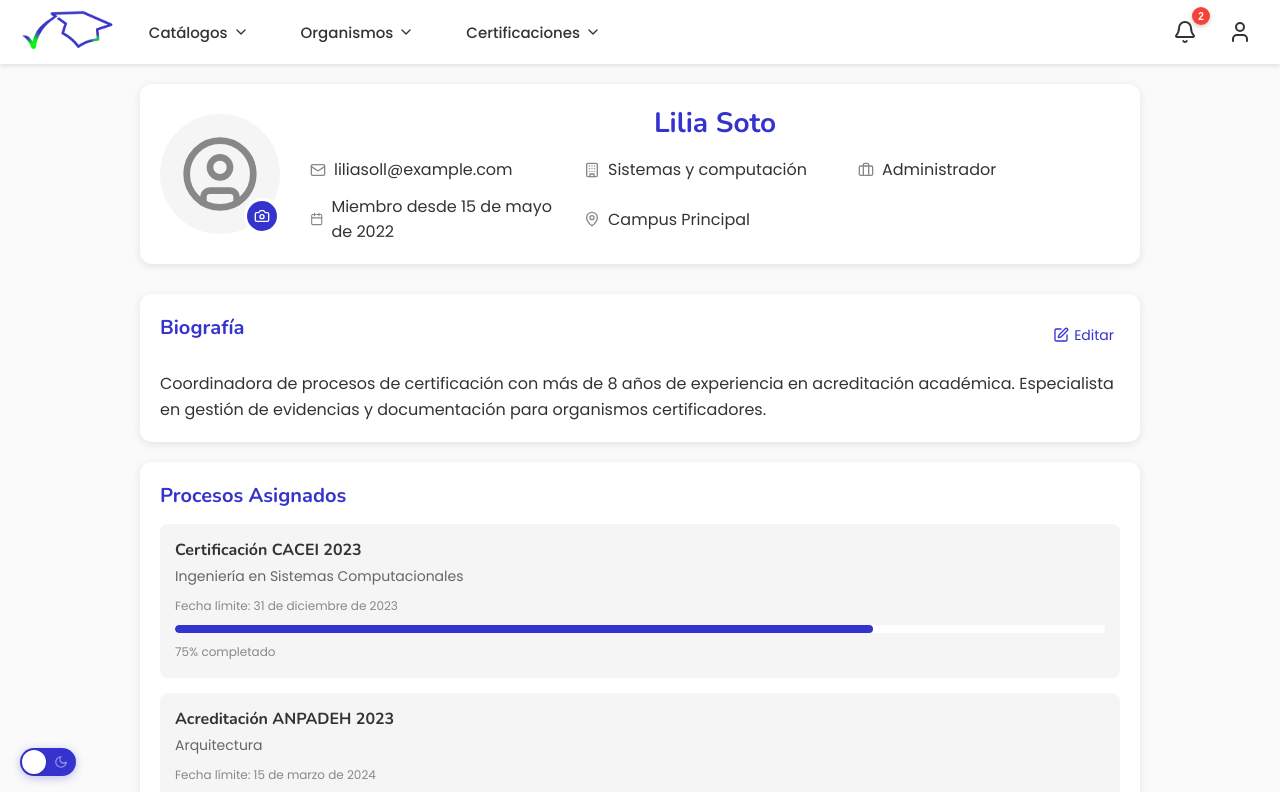
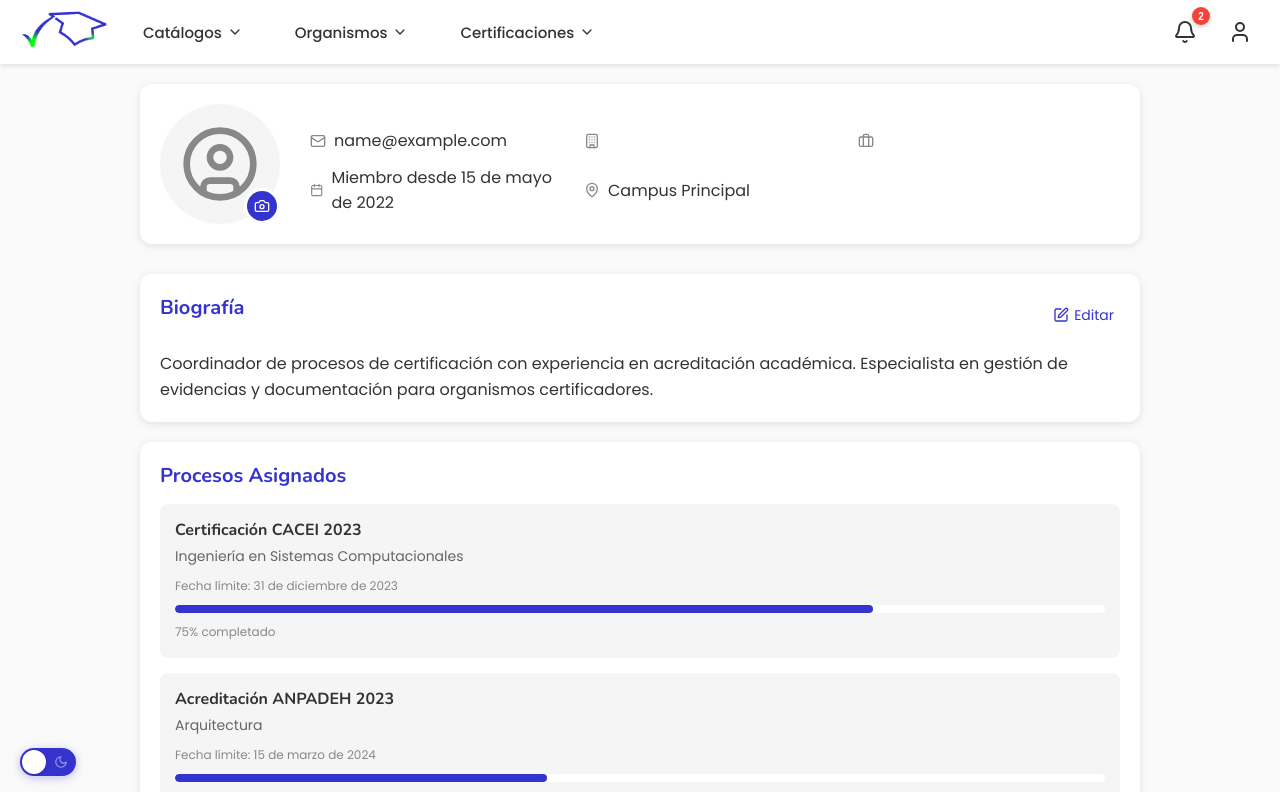
Before and after one commit to liliasoto/macps, a React (Create React App) app: page /perfil in a window 1280 px wide. Shown: the top 792 px of the page. Built offline with nearby package versions, Linux system fonts and the light colour scheme; sample sign-in values are in the browser's storage.

Commit message:
Fixed issues with settings

```diff
--- a/src/components/bar.tsx
+++ b/src/components/bar.tsx
@@ -2,11 +2,12 @@
 
 import React from "react"
 import { useState, useEffect, useRef } from "react"
-import { Link } from "react-router-dom"
-import logo from "../images/logob.png"
+import { Link, useNavigate } from "react-router-dom"
+import logo from "../images/logomacpspng.png"
 import { Bell, User, ChevronDown, Menu } from "lucide-react"
 import NotificationsPanel from "./notificationsPanel.tsx"
 import UserMenu from "./userMenu.tsx"
+import { useAuth } from "../context/authContext.tsx"
 import "../styles/mainStyles.css"
 
 const Bar: React.FC = () => {
@@ -18,6 +19,15 @@ const Bar: React.FC = () => {
   const dropdownRef = useRef<HTMLDivElement>(null)
   const notificationsRef = useRef<HTMLDivElement>(null)
   const userMenuRef = useRef<HTMLDivElement>(null)
+  const { isAuthenticated } = useAuth()
+  const navigate = useNavigate()
+
+  // Redirigir al login si no está autenticado
+  useEffect(() => {
+    if (!isAuthenticated) {
+      navigate("/")
+    }
+  }, [isAuthenticated, navigate])
 
   const handleDropdown = (menu: string) => {
     setActiveDropdown(activeDropdown === menu ? null : menu)
--- a/src/components/profile.tsx
+++ b/src/components/profile.tsx
@@ -4,23 +4,8 @@ import React from "react"
 import { useState } from "react"
 import { Camera, Mail, Building, UserCircle, Briefcase, Calendar, MapPin, Edit } from "lucide-react"
 import Bar from "./bar.tsx"
+import { useAuth } from "../context/authContext.tsx"
 import "../styles/profileStyles.css"
-
-// Datos de ejemplo para el usuario
-const userData = {
-  id: 1,
-  nombre: "Lilia Soto",
-  apellidoPaterno: "Soto",
-  apellidoMaterno: "Llamas",
-  email: "liliasoll@example.com",
-  usuario: "liliasoll",
-  rol: "Administrador",
-  departamento: "Sistemas y computación",
-  fechaRegistro: "2022-05-15",
-  ubicacion: "Campus Principal",
-  avatar: null, // URL de la imagen de avatar, null para usar el icono por defecto
-  bio: "Coordinadora de procesos de certificación con más de 8 años de experiencia en acreditación académica. Especialista en gestión de evidencias y documentación para organismos certificadores.",
-}
 
 // Datos de ejemplo para actividades recientes
 const actividadesRecientes = [
@@ -76,8 +61,11 @@ const procesosAsignados = [
 ]
 
 const Profile: React.FC = () => {
+  const { user } = useAuth()
   const [isEditingBio, setIsEditingBio] = useState(false)
-  const [bio, setBio] = useState(userData.bio)
+  const [bio, setBio] = useState(
+    "Coordinador de procesos de certificación con experiencia en acreditación académica. Especialista en gestión de evidencias y documentación para organismos certificadores.",
+  )
 
   const handleSaveBio = () => {
     // Aquí iría la lógica para guardar la bio en el backend
@@ -89,6 +77,8 @@ const Profile: React.FC = () => {
     return new Date(dateString).toLocaleDateString("es-MX", options)
   }
 
+  if (!user) return null
+
   return (
     <div className="main-container">
       <Bar />
@@ -96,8 +86,8 @@ const Profile: React.FC = () => {
         <div className="profile-header">
           <div className="profile-avatar-container">
             <div className="profile-avatar">
-              {userData.avatar ? (
-                <img src={userData.avatar || "/placeholder.svg"} alt={userData.nombre} />
+              {user.avatar ? (
+                <img src={user.avatar || "/placeholder.svg"} alt={user.nombre} />
               ) : (
                 <UserCircle size={80} />
               )}
@@ -107,27 +97,29 @@ const Profile: React.FC = () => {
             </div>
           </div>
           <div className="profile-info">
-            <h1>{userData.nombre}</h1>
+            <h1>
+              {user.nombre} {user.apellidoPaterno} {user.apellidoMaterno}
+            </h1>
             <div className="profile-details">
               <div className="profile-detail">
                 <Mail size={16} />
-                <span>{userData.email}</span>
+                <span>{user.email}</span>
               </div>
               <div className="profile-detail">
                 <Building size={16} />
-                <span>{userData.departamento}</span>
+                <span>{user.departamento}</span>
               </div>
               <div className="profile-detail">
                 <Briefcase size={16} />
-                <span>{userData.rol}</span>
+                <span>{user.rol}</span>
               </div>
               <div className="profile-detail">
                 <Calendar size={16} />
-                <span>Miembro desde {formatDate(userData.fechaRegistro)}</span>
+                <span>Miembro desde {formatDate("2022-05-15")}</span>
               </div>
               <div className="profile-detail">
                 <MapPin size={16} />
-                <span>{userData.ubicacion}</span>
+                <span>Campus Principal</span>
               </div>
             </div>
           </div>
--- a/src/components/userMenu.tsx
+++ b/src/components/userMenu.tsx
@@ -2,17 +2,10 @@
 
 import React from "react"
 import { useRef, useEffect } from "react"
-import { useNavigate } from "react-router-dom"
+import { Link } from "react-router-dom"
 import { User, Settings, LogOut, UserCircle } from "lucide-react"
+import { useAuth } from "../context/authContext.tsx"
 import "../styles/dropdownPanels.css"
-
-// Datos de ejemplo para el usuario
-const sampleUser = {
-  name: "Lilia Soto",
-  email: "liliasoll@example.com",
-  role: "Administrador",
-  avatar: null, // URL de la imagen de avatar, null para usar el icono por defecto
-}
 
 interface UserMenuProps {
   isOpen: boolean
@@ -21,6 +14,7 @@ interface UserMenuProps {
 
 const UserMenu: React.FC<UserMenuProps> = ({ isOpen, onClose }) => {
   const menuRef = useRef<HTMLDivElement>(null)
+  const { user, logout } = useAuth()
 
   // Cerrar el menú al hacer clic fuera
   useEffect(() => {
@@ -39,51 +33,36 @@ const UserMenu: React.FC<UserMenuProps> = ({ isOpen, onClose }) => {
     }
   }, [isOpen, onClose])
 
-  // Obtener la función de navegación
-  const navigate = useNavigate()
-
   // Manejar el cierre de sesión
   const handleLogout = () => {
-    // Aquí iría la lógica para limpiar el estado de autenticación
-    // Por ejemplo, eliminar tokens del localStorage
-    localStorage.removeItem("authToken")
-    localStorage.removeItem("userData")
-
-    // Cerrar el menú de usuario
+    logout()
     onClose()
-
-    // Redirigir al usuario a la página principal
-    navigate("/")
-
-    console.log("Sesión cerrada correctamente")
   }
 
   return (
     <div ref={menuRef} className={`dropdown-panel user-menu ${isOpen ? "active" : ""}`}>
       <div className="user-header">
         <div className="user-avatar">
-          {sampleUser.avatar ? (
-            <img src={sampleUser.avatar || "/placeholder.svg"} alt={sampleUser.name} />
-          ) : (
-            <UserCircle size={48} />
-          )}
+          {user?.avatar ? <img src={user.avatar || "/placeholder.svg"} alt={user.nombre} /> : <UserCircle size={48} />}
         </div>
         <div className="user-info">
-          <h3>{sampleUser.name}</h3>
-          <p>{sampleUser.role}</p>
-          <span>{sampleUser.email}</span>
+          <h3>
+            {user?.nombre} {user?.apellidoPaterno}
+          </h3>
+          <p>{user?.rol}</p>
+          <span>{user?.email}</span>
         </div>
       </div>
 
       <div className="menu-items">
-        <a href="/perfil" className="menu-item">
+        <Link to="/perfil" className="menu-item" onClick={onClose}>
           <User size={18} />
           <span>Mi Perfil</span>
-        </a>
-        <a href="/configuracion" className="menu-item">
+        </Link>
+        <Link to="/configuracion" className="menu-item" onClick={onClose}>
           <Settings size={18} />
           <span>Configuración</span>
-        </a>
+        </Link>
         <button onClick={handleLogout} className="menu-item logout">
           <LogOut size={18} />
           <span>Cerrar Sesión</span>
--- a/src/context/authContext.tsx
+++ b/src/context/authContext.tsx
@@ -14,6 +14,7 @@ export interface User {
   email: string
   rol: string
   departamento: string
+  avatar?: string | null
 }
 
 // Definir el tipo para el contexto de autenticación
@@ -39,6 +40,7 @@ const USERS = [
     rol: "Administrador",
     departamento: "Sistemas y computación",
     password: "123", // En un sistema real, esto sería un hash
+    avatar: null,
   },
   {
     id: 2,
@@ -50,6 +52,7 @@ const USERS = [
     rol: "Coordinador",
     departamento: "Sistemas y computación",
     password: "123456",
+    avatar: null,
   },
 ]
 
--- a/src/styles/loginStyles.css
+++ b/src/styles/loginStyles.css
@@ -81,7 +81,6 @@ body {
   margin-bottom: 3%;
   color: var(--text-primary);
   transition: border-color 0.3s ease, background-color 0.3s ease, color 0.3s ease;
-
 }
 
 .dark .credenciales input {
@@ -110,12 +109,22 @@ body {
   font-size: 16px;
   cursor: pointer;
   transition: background-color 0.3s ease, transform 0.3s ease;
+  display: flex;
+  align-items: center;
+  justify-content: center;
+  gap: 8px;
 }
 
-  .credenciales button:hover {
+.credenciales button:hover:not(:disabled) {
   background-color: var(--accent-secondary);
   transform: translateY(-2px);
 }
+
+.credenciales button:disabled {
+  opacity: 0.7;
+  cursor: not-allowed;
+}
+
 .credenciales p {
   font-size: 12px;
   color: #666;
@@ -125,6 +134,37 @@ body {
 
 .dark .credenciales p {
   color: #aaaaaa;
+}
+
+.error-message {
+  display: flex;
+  align-items: center;
+  gap: 8px;
+  background-color: rgba(244, 67, 54, 0.1);
+  color: #f44336;
+  padding: 10px;
+  border-radius: 5px;
+  margin-bottom: 10px;
+  width: 90%;
+  font-size: 14px;
+  text-align: left;
+}
+
+.dark .error-message {
+  background-color: rgba(244, 67, 54, 0.2);
+}
+
+.spinner {
+  animation: spin 1s linear infinite;
+}
+
+@keyframes spin {
+  from {
+    transform: rotate(0deg);
+  }
+  to {
+    transform: rotate(360deg);
+  }
 }
 
 @media (max-width: 768px) {
```
Also changed, not shown: src/components/protectedRoute.tsx (added, +22 -0 lines). Lines whose indentation alone changed are shown as unchanged.
